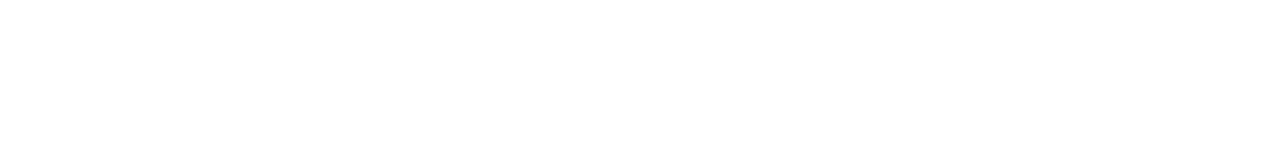
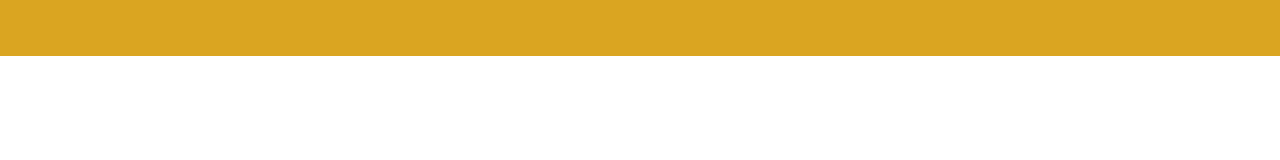
Before and after one commit to Arafh666/JayhunSharafkhanov, a plain HTML site: page index.html in a window 1280 px wide. Drawn offline with Linux system fonts and the light colour scheme.

Commit message:
navbar_color

```diff
--- a/css/global.css
+++ b/css/global.css
@@ -2,3 +2,8 @@
 :root{
     font-family: 'esas';
 }
+*{
+    padding: 0;
+    margin: 0;
+    box-sizing: border-box;
+}
--- a/css/style.css
+++ b/css/style.css
@@ -0,0 +1,5 @@
+#navbar{
+    height: 7vh;
+    width: 100vw;
+    background-color: goldenrod;
+}
--- a/index.html
+++ b/index.html
@@ -10,6 +10,8 @@
     <link rel="stylesheet" href="./css/style.css">
 </head>
 <body>
+    <section id="navbar">
 
+    </section>
 </body>
 </html>
```
